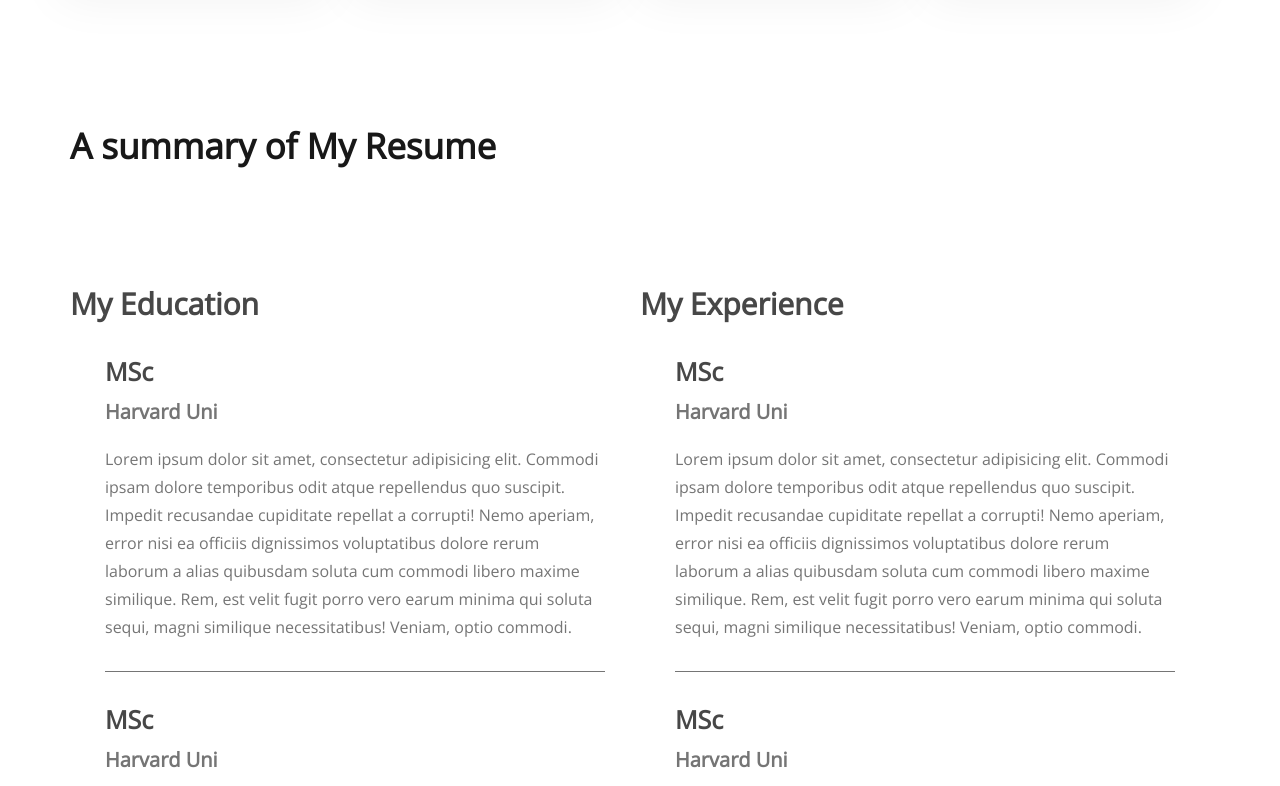
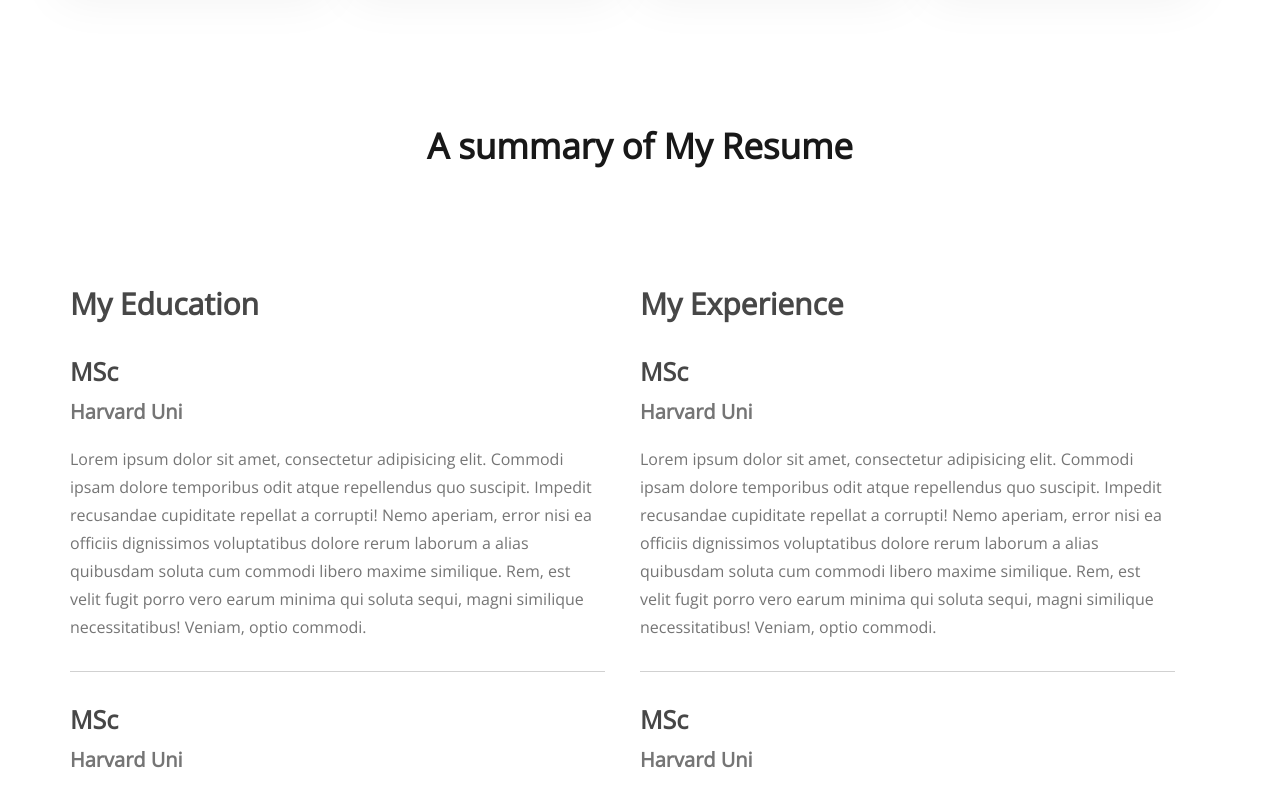
Before and after one commit to Samiislam851/developer.portfolio, a plain HTML site: page index.html in a window 1280 px wide. Shown: the part 2174-2960 px from the top of the page. Drawn offline with nearby package versions, Linux system fonts and the light colour scheme.

Commit message:
last commit before home

```diff
--- a/style/style.css
+++ b/style/style.css
@@ -255,6 +255,7 @@ main {
 
 .resume {
     margin-top: 130px;
+    justify-content: center;
 }
 
 .resume h3 {
@@ -263,8 +264,8 @@ main {
     line-height: 48px;
     /* identical to box height */
 
-    text-align: left;
 
+margin:auto;
     /* Dark 01 */
 
     color: #181818;
@@ -281,6 +282,7 @@ main {
     line-height: 41px;
     /* identical to box height */
     margin-top: 113px;
+    text-align: left;
     /* Dark 02 */
 
     color: #474747;
@@ -288,8 +290,10 @@ main {
 
 .resume-item {
     padding: 30px 0px;
-    border-bottom: 1px solid #757575;
+    border-bottom: 1px solid #D1D1D1;
     margin: 0px 35px;
+    margin-left: 0px;
+
 }
 
 .resume-title {
```
